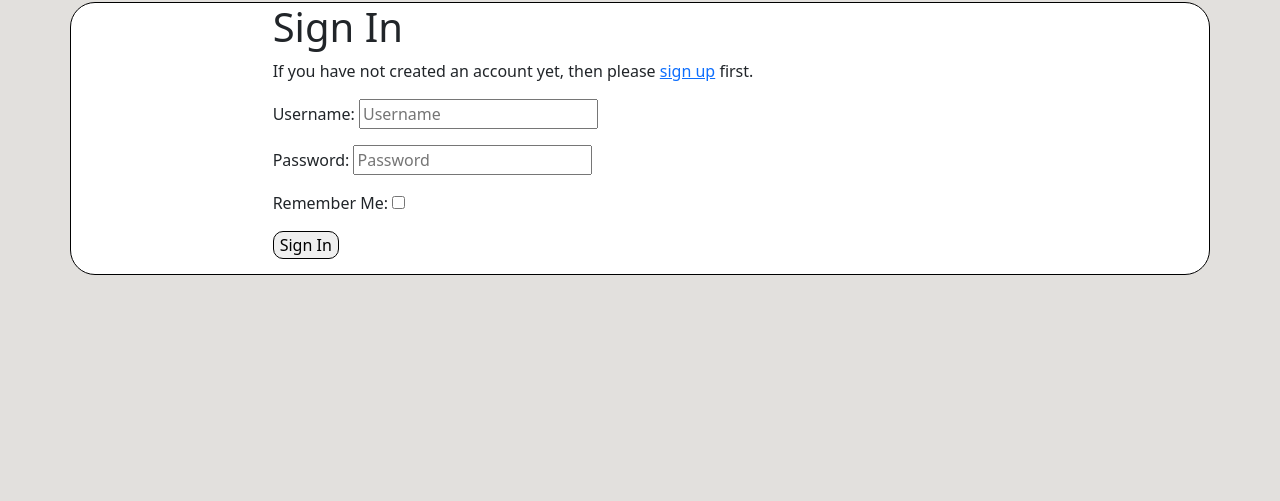
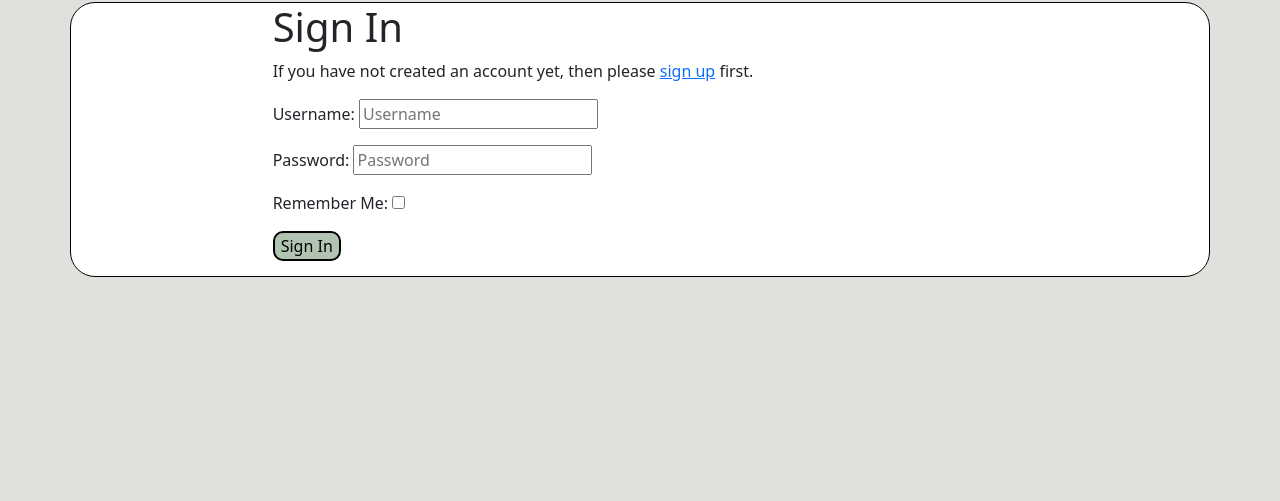
Before and after one commit to Charlie9009/CI_PP4_BLOG, a Django app: page /accounts/login/ in a window 1280 px wide, with the pointer over the restyled element. Shown: the part 102-603 px from the top of the page. Run offline with Django 3.2, Linux system fonts and the light colour scheme.

Commit message:
STYLE.CSS: Add hover function for submit button in logins

```diff
--- a/static/style.css
+++ b/static/style.css
@@ -6,6 +6,11 @@ body {
   border-radius: 10px;
   border: 1px black solid;
   margin-bottom: 15px;
+}
+
+.submit-button:hover {
+  background-color: #B0C4B1;
+  border: 2px black solid;
 }
 
 .container-color {
```
